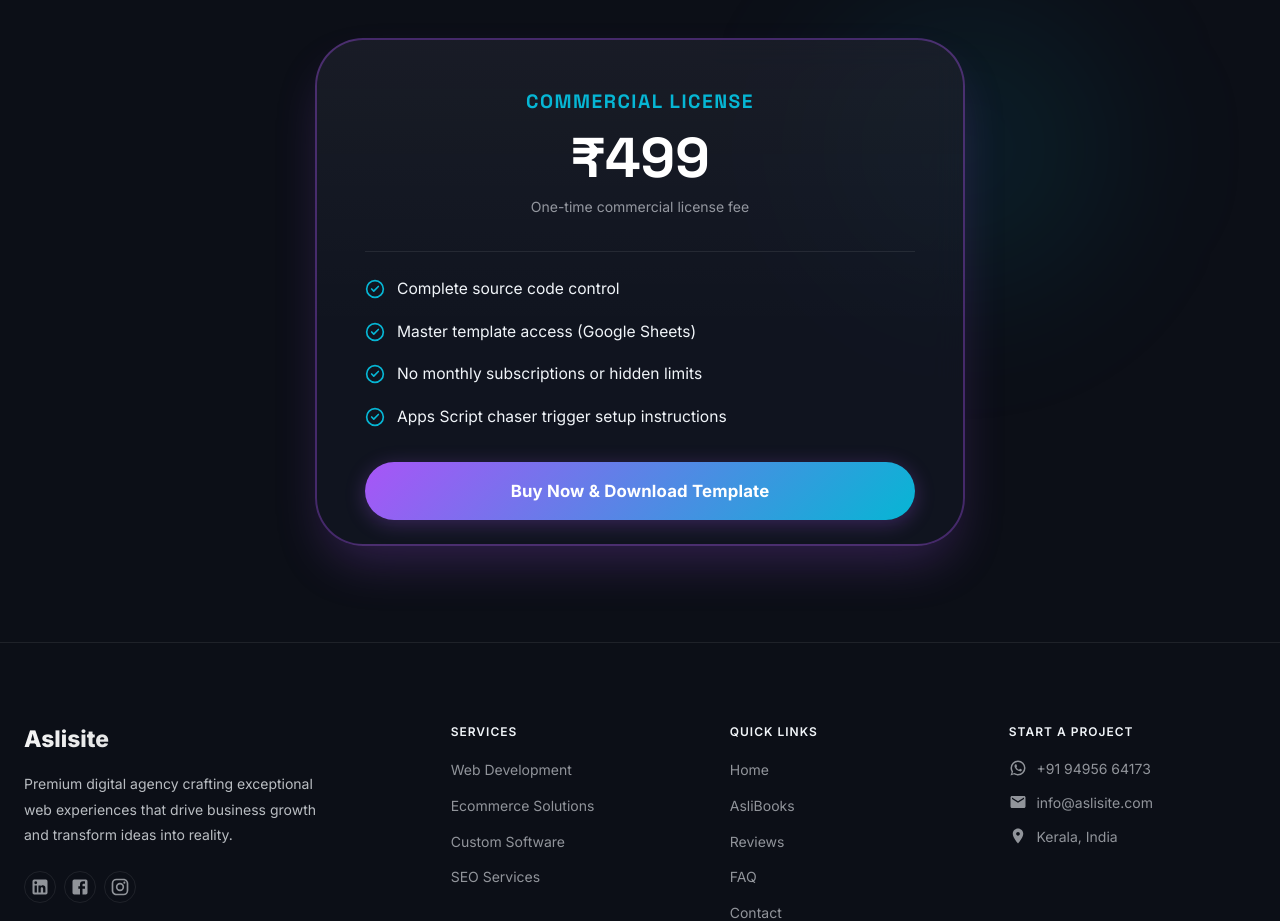
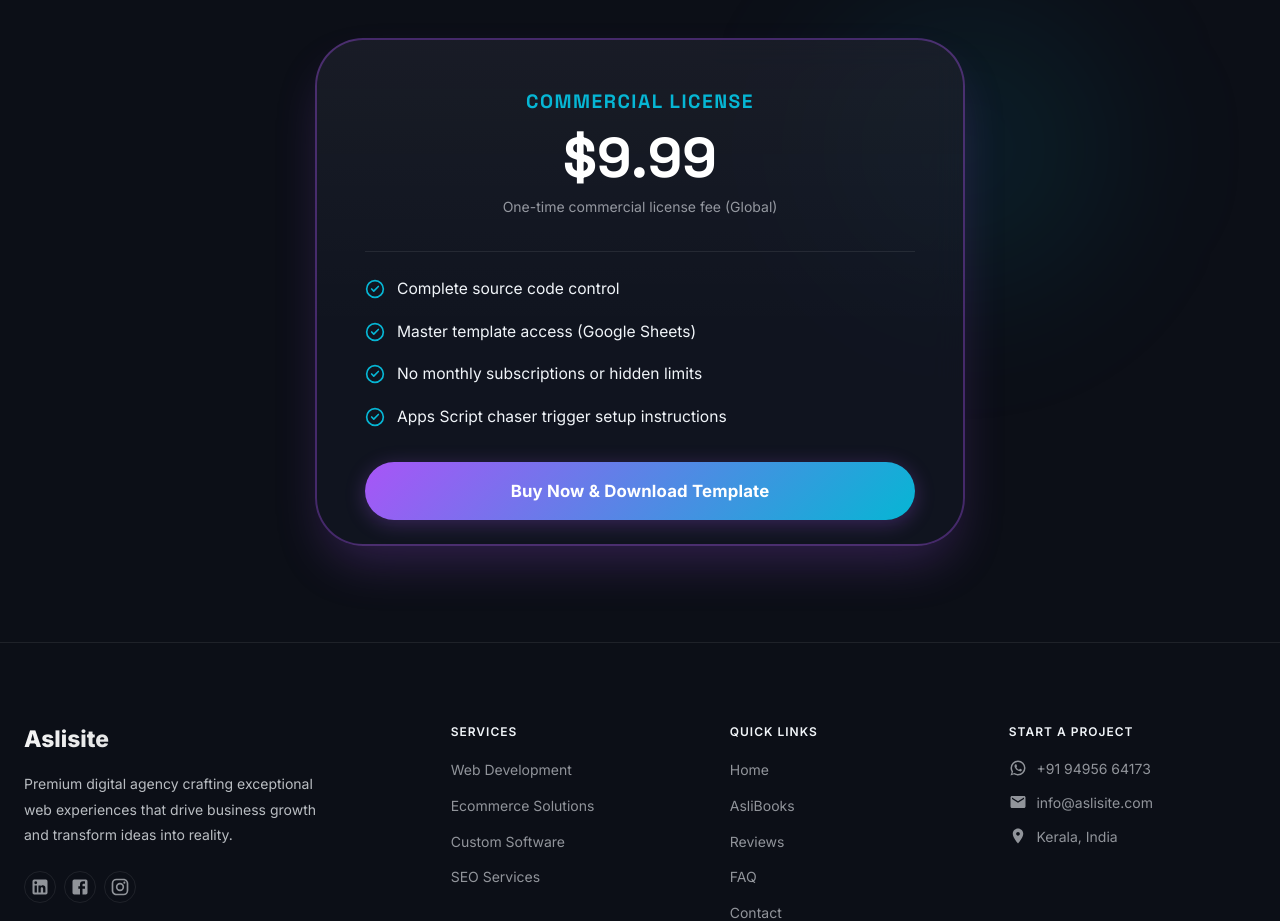
Before and after one commit to Aslisite/Aslisite, a React (Vite) app: page /products/sheet-automation in a window 1280 px wide. Shown: the part 980-1901 px from the top of the page. Built offline with nearby package versions, Linux system fonts and the light colour scheme.

Commit message:
feat: implement automatic timezone-based pricing (INR ₹499 / USD .99)

```diff
--- a/src/pages/SheetAutomation.jsx
+++ b/src/pages/SheetAutomation.jsx
@@ -1,4 +1,4 @@
-import { useState } from 'react';
+import { useState, useEffect } from 'react';
 import {
   Box,
   Button,
@@ -37,6 +37,36 @@ const SheetAutomation = () => {
   const navigate = useNavigate();
   const [loading, setLoading] = useState(false);
   const [toast, setToast] = useState({ open: false, message: '', severity: 'info' });
+  const [pricing, setPricing] = useState({
+    symbol: '₹',
+    value: '499',
+    amount: 49900,
+    currency: 'INR',
+    label: 'One-time commercial license fee',
+  });
+
+  useEffect(() => {
+    try {
+      const tz = Intl.DateTimeFormat().resolvedOptions().timeZone;
+      const isIndian =
+        tz &&
+        (tz.toLowerCase().includes('kolkata') ||
+          tz.toLowerCase().includes('calcutta') ||
+          tz.toLowerCase().includes('asia/kolkata'));
+
+      if (!isIndian) {
+        setPricing({
+          symbol: '$',
+          value: '9.99',
+          amount: 999, // cents (USD)
+          currency: 'USD',
+          label: 'One-time commercial license fee (Global)',
+        });
+      }
+    } catch (e) {
+      console.warn('Failed to auto-detect timezone, defaulting to INR:', e);
+    }
+  }, []);
 
   const showToast = (message, severity = 'info') => {
     setToast({ open: true, message, severity });
@@ -63,8 +93,8 @@ const SheetAutomation = () => {
           'Content-Type': 'application/json',
         },
         body: JSON.stringify({
-          amount: 49900, // paise (₹499)
-          currency: 'INR',
+          amount: pricing.amount,
+          currency: pricing.currency,
         }),
       });
 
@@ -79,8 +109,8 @@ const SheetAutomation = () => {
       const keyId = import.meta.env.VITE_RAZORPAY_KEY_ID || 'rzp_test_placeholder';
       const options = {
         key: keyId,
-        amount: 49900,
-        currency: 'INR',
+        amount: pricing.amount,
+        currency: pricing.currency,
         name: 'Sheet Automation',
         description: 'AR & Invoice Chaser - Lifetime License',
         image: '/AslisiteLogo.svg',
@@ -534,10 +564,11 @@ const SheetAutomation = () => {
                       mb: 0.5,
                     }}
                   >
-                    ₹499
+                    {pricing.symbol}
+                    {pricing.value}
                   </Typography>
                   <Typography variant="body2" sx={{ color: colors.text.muted }}>
-                    One-time commercial license fee
+                    {pricing.label}
                   </Typography>
                 </Box>
 
```
